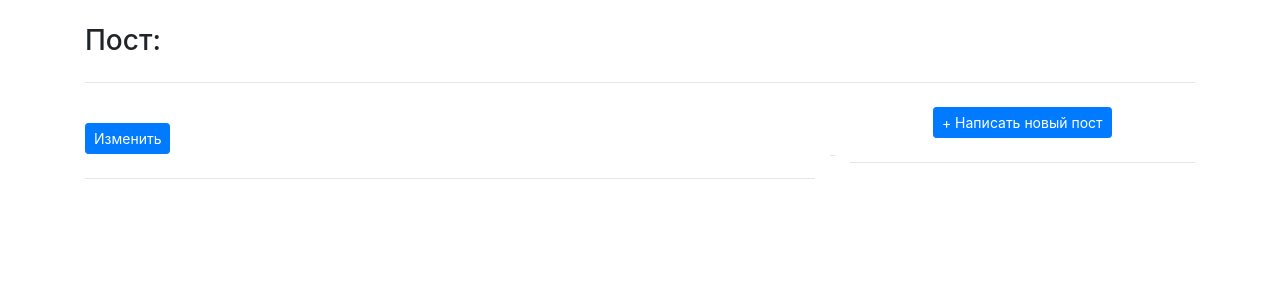
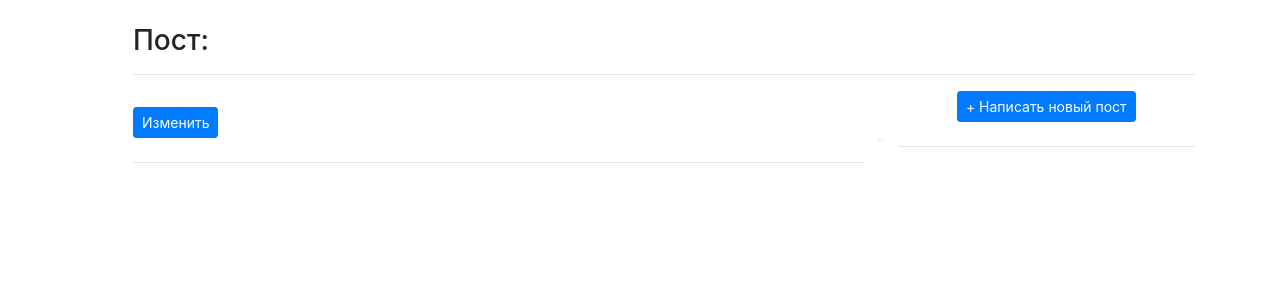
Before and after one commit to valerymamontov/flaskblog, a Python web app: template app/posts/templates/posts/edit_post.html in a window 1280 px wide. Shown: the part 56-356 px from the top of the page. Run offline with Jinja, Linux system fonts and the light colour scheme; the template is opened without the code that fills it, so the values that code supplies are empty; some libraries are stand-ins or nearby versions.

Commit message:
some edit

```diff
--- a/app/templates/base.html
+++ b/app/templates/base.html
@@ -66,19 +66,21 @@
         <br>
 
         <!-- Greeting -->
-        <div>
+        <div class="ml-5">
             <h3>
                 {% block content_title %}
 
                 {% endblock %}
             </h3>
+            <hr>
         </div>
 
-        <hr class="my-4">
+
 
         <!-- Content - это Grid из трёх колонок -->
         <div class="row">
-            <div class="col-sm-8">
+<!--            <div class="col-sm-offset-2 col-sm-8">-->
+            <div class="col-sm-8 ml-5">
 
                 {% block content %}
 
```
